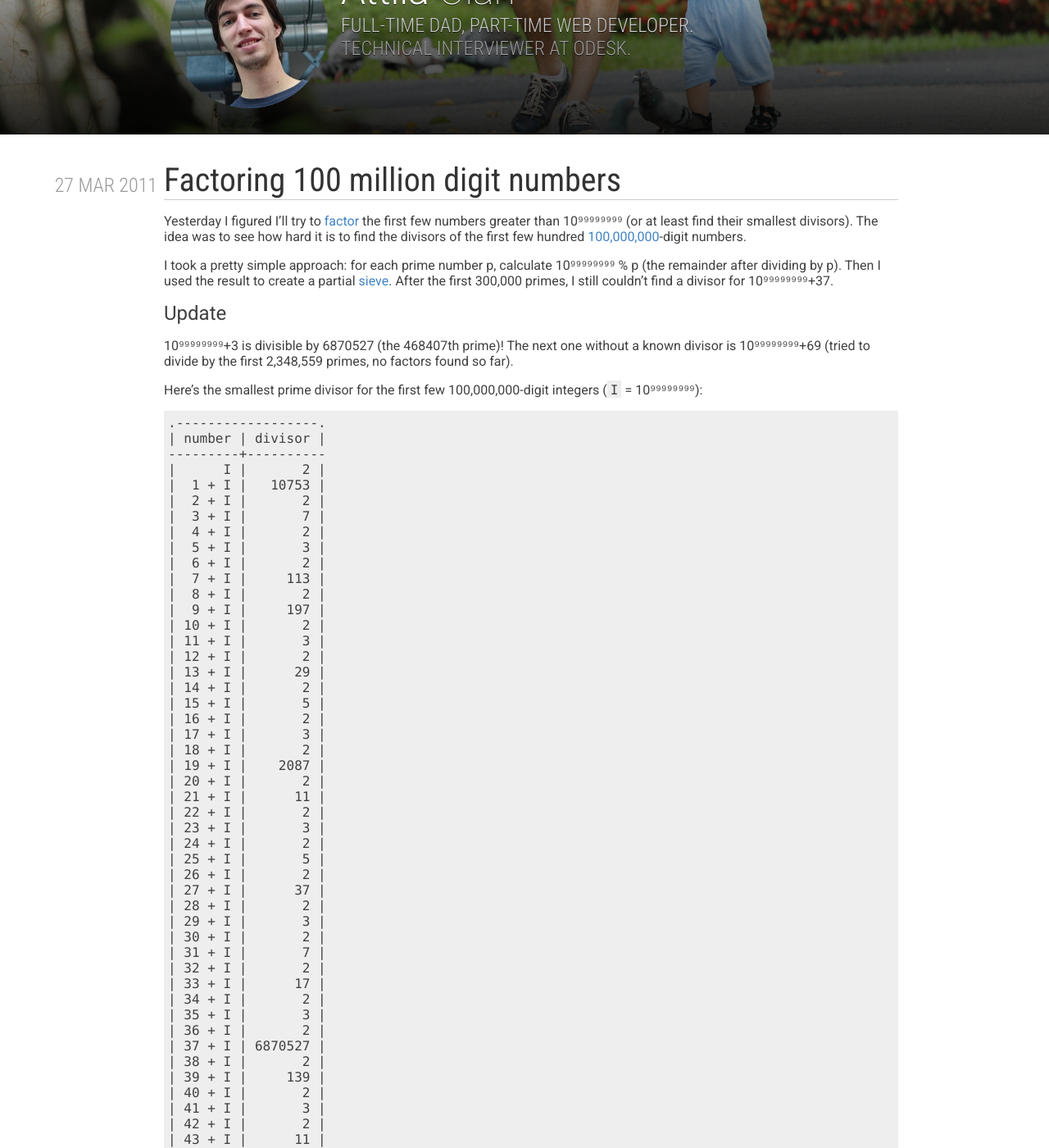
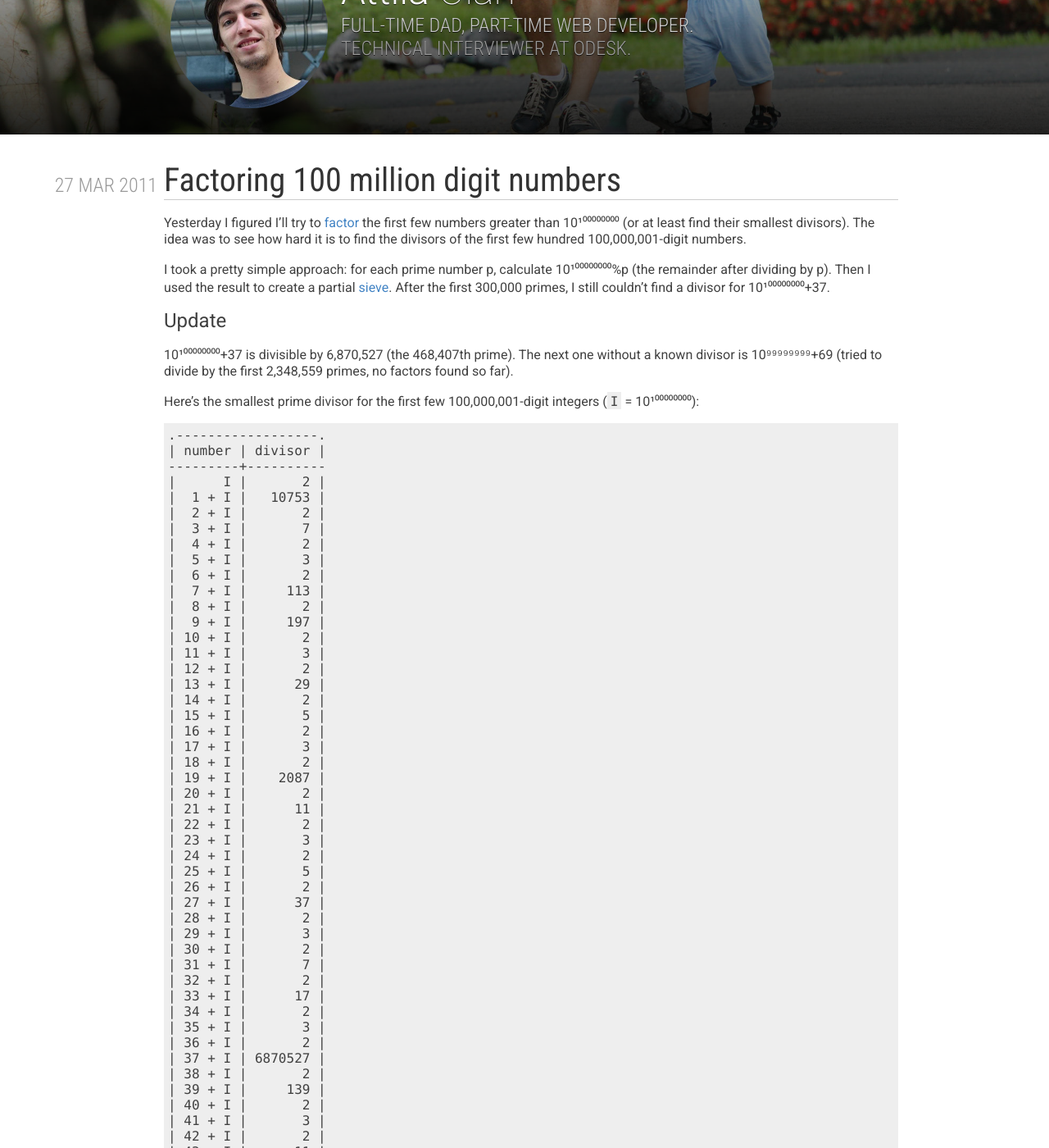
Before and after one commit to attilaolah/attilaolah.github.io, a Jekyll site: the page built from _posts/2011-03-27-factoring-100-million-digit-numbers.markdown, in a window 1280 px wide and 1400 px high, scrolled down 220 px. Shown: the whole window at 82% size. Built offline with Jekyll 4.4.1, drawn with Linux system fonts in a browser that asks for light colours; some of the changed text lies outside the part shown.

Commit message:
fix bugs and typos in a 3-year-old post

```diff
--- a/_posts/2011-03-27-factoring-100-million-digit-numbers.markdown
+++ b/_posts/2011-03-27-factoring-100-million-digit-numbers.markdown
@@ -6,28 +6,27 @@ tags:
 ---
 
 Yesterday I figured I'll try to [factor][1] the first few numbers greater than
-10⁹⁹⁹⁹⁹⁹⁹⁹ (or at least find their smallest divisors). The idea was to see how
-hard it is to find the divisors of the first few hundred [100,000,000][2]-digit
+10¹⁰⁰⁰⁰⁰⁰⁰⁰ (or at least find their smallest divisors). The idea was to see how
+hard it is to find the divisors of the first few hundred 100,000,001-digit
 numbers.
 
 [1]: http://en.wikipedia.org/wiki/Integer_factorization
-[2]: http://en.wikipedia.org/wiki/100000000
 
-I took a pretty simple approach: for each prime number p, calculate 10⁹⁹⁹⁹⁹⁹⁹⁹
-% p (the remainder after dividing by p). Then I used the result to create a
-partial [sieve][3]. After the first 300,000 primes, I still couldn't find a
-divisor for 10⁹⁹⁹⁹⁹⁹⁹⁹+37.
+I took a pretty simple approach: for each prime number p, calculate
+10¹⁰⁰⁰⁰⁰⁰⁰⁰%p (the remainder after dividing by p). Then I used the result to
+create a partial [sieve][3]. After the first 300,000 primes, I still couldn't
+find a divisor for 10¹⁰⁰⁰⁰⁰⁰⁰⁰+37.
 
 [3]: http://en.wikipedia.org/wiki/Sieve_of_Eratosthenes
 
 ## Update
 
-10⁹⁹⁹⁹⁹⁹⁹⁹+3 is divisible by 6870527 (the 468407th prime)!  The next one
+10¹⁰⁰⁰⁰⁰⁰⁰⁰+37 is divisible by 6,870,527 (the 468,407th prime). The next one
 without a known divisor is 10⁹⁹⁹⁹⁹⁹⁹⁹+69 (tried to divide by the first
 2,348,559 primes, no factors found so far).
 
-Here's the smallest prime divisor for the first few 100,000,000-digit integers
-(`I` = 10⁹⁹⁹⁹⁹⁹⁹⁹):
+Here's the smallest prime divisor for the first few 100,000,001-digit integers
+(`I` = 10¹⁰⁰⁰⁰⁰⁰⁰⁰):
 
     .------------------.
     | number | divisor |
```
Also changed, not shown: other parts of _posts/2011-03-27-factoring-100-million-digit-numbers.markdown (+0 -1 lines).
